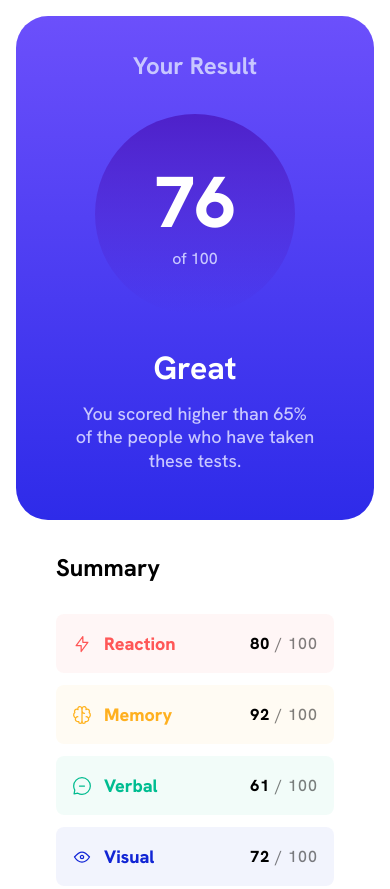
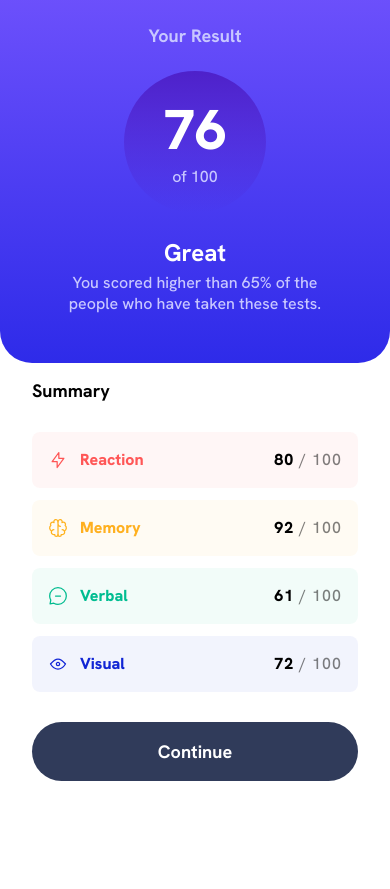
Before and after one commit to hesam-fattahi/results-summary-component-main, a plain HTML site: page index.html in a window 390 px wide. Shown: the top 889 px of the page. After the commit the page ends 844 px from the top, so only its background shows below. Drawn offline with Linux system fonts and the light colour scheme.

Commit message:
optimized for mobile

```diff
--- a/css/main.scss
+++ b/css/main.scss
@@ -14,9 +14,6 @@ $color-white: #ffffff;
 .container {
   min-height: 100%;
   max-width: 48rem;
-  @media (max-width: 45.75rem) {
-    max-width: 30rem;
-  }
   padding: 1rem;
   margin: 0 auto;
   display: grid;
@@ -30,10 +27,6 @@ $color-white: #ffffff;
   box-shadow: 0 0.5rem 2rem rgba($color-lavender, 0.5);
   border-radius: 2rem;
   overflow: hidden;
-  @media (max-width: 45.75rem) {
-    box-shadow: none;
-    border-radius: 0;
-  }
 }
 
 .result {
@@ -48,17 +41,17 @@ $color-white: #ffffff;
   gap: 1.875rem;
 
   h1 {
-    font-size: 1.5rem;
+    font-size: clamp(1.125rem, 0.411rem + 2.381vw, 1.5rem);
   }
 
   h2 {
-    font-size: 2rem;
+    font-size: clamp(1.5rem, 0.55rem + 3.175vw, 2rem);
     font-weight: 700;
     color: $color-white;
   }
 
   &__paragraph {
-    font-size: 1.125rem;
+    font-size: clamp(1rem, 0.76rem + 0.794vw, 1.125rem);
     line-height: 1.3;
     margin-top: -1.25rem;
   }
@@ -77,8 +70,8 @@ $color-white: #ffffff;
   }
 
   &__number {
+    font-size: clamp(3.5rem, 1.595rem + 6.349vw, 4.5rem);
     line-height: 1.25;
-    font-size: 4.5rem;
     font-weight: 800;
     color: $color-white;
   }
@@ -88,7 +81,7 @@ $color-white: #ffffff;
   padding: 1.875rem 2.5rem;
 
   h2 {
-    font-size: 1.5rem;
+    font-size: clamp(1.125rem, 0.411rem + 2.381vw, 1.5rem);
     margin-bottom: 1.75rem;
   }
 
@@ -128,7 +121,7 @@ $color-white: #ffffff;
   &__name {
     flex: 1;
     font-weight: 800;
-    font-size: 1.125rem;
+    font-size: clamp(1rem, 0.762rem + 0.794vw, 1.125rem);
 
     &--red {
       color: $color-red;
@@ -170,3 +163,40 @@ $color-white: #ffffff;
   font-size: 1.125rem;
   font-weight: 700;
 }
+
+@media (max-width: 45.75rem) {
+  .container {
+    max-width: 28rem;
+  }
+
+  .component {
+    box-shadow: none;
+    border-radius: 0;
+  }
+}
+
+@media (max-width: 30rem) {
+  .container {
+    place-items: start;
+    padding: 0;
+  }
+
+  .result {
+    border-radius: 0 0 2rem 2rem;
+    padding-top: 1.375rem;
+    gap: 1.375rem;
+  }
+
+  .summary {
+    padding: 0.875rem 2rem;
+
+    &__list {
+      margin-bottom: 1.875rem;
+    }
+  }
+
+  .score__circle {
+    width: 8.875rem;
+    height: 8.875rem;
+  }
+}
```
Also changed, not shown: css/main.css, 1 other file.
